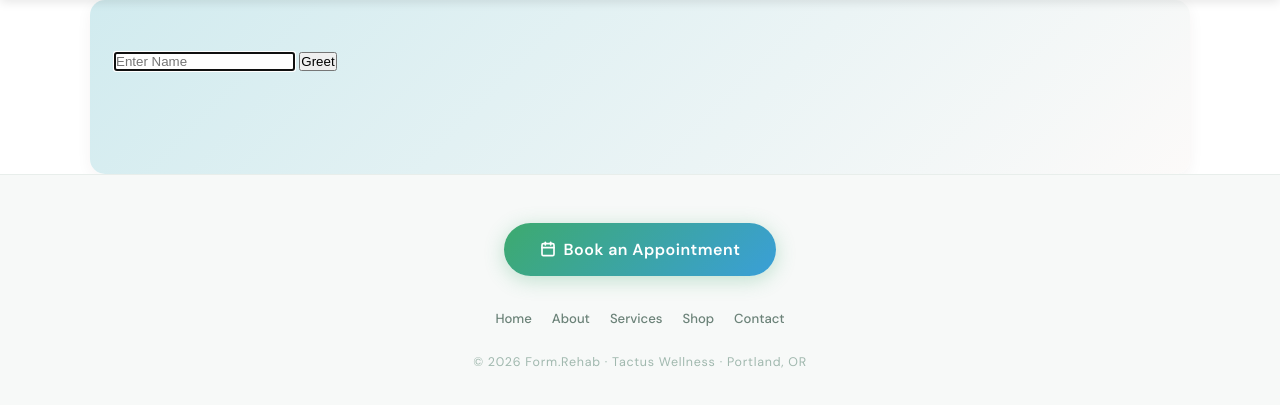
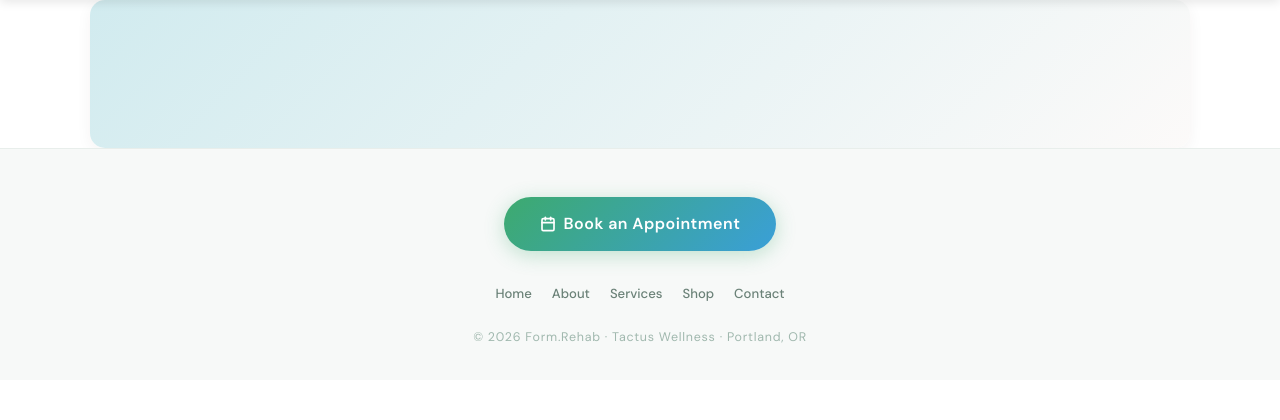
Before and after one commit to Paulipdx/Form, a Flask app: page / in a window 1280 px wide. Shown: the part 64-484 px from the top of the page. Run offline with Flask 3, Linux system fonts and the light colour scheme.

Commit message:
Update index.html

```diff
--- a/templates/index.html
+++ b/templates/index.html
@@ -3,10 +3,7 @@
 {% block body %}
 
 
-     <form action="/" method="post">
-        <input autocomplete="off" autofocus name="name" placeholder="Enter Name" type="text">
-        <button type="submit">Greet</button>
-    </form>
+
 
 
 {% endblock %}
```
